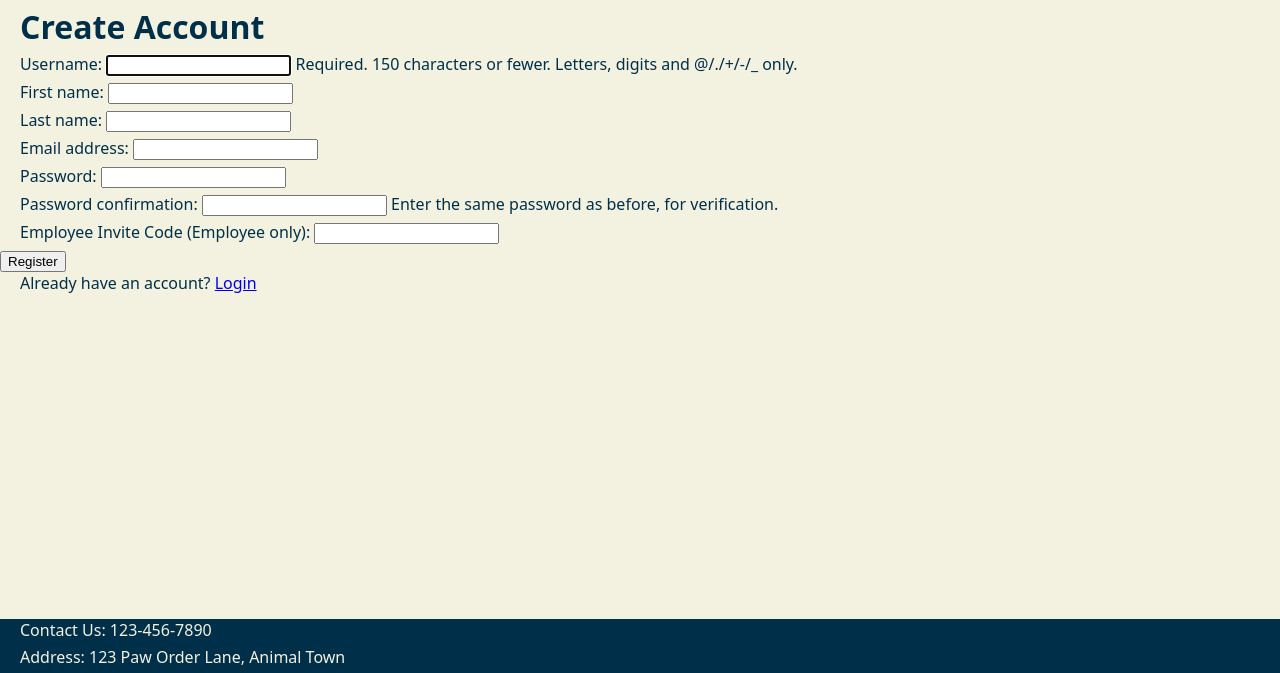
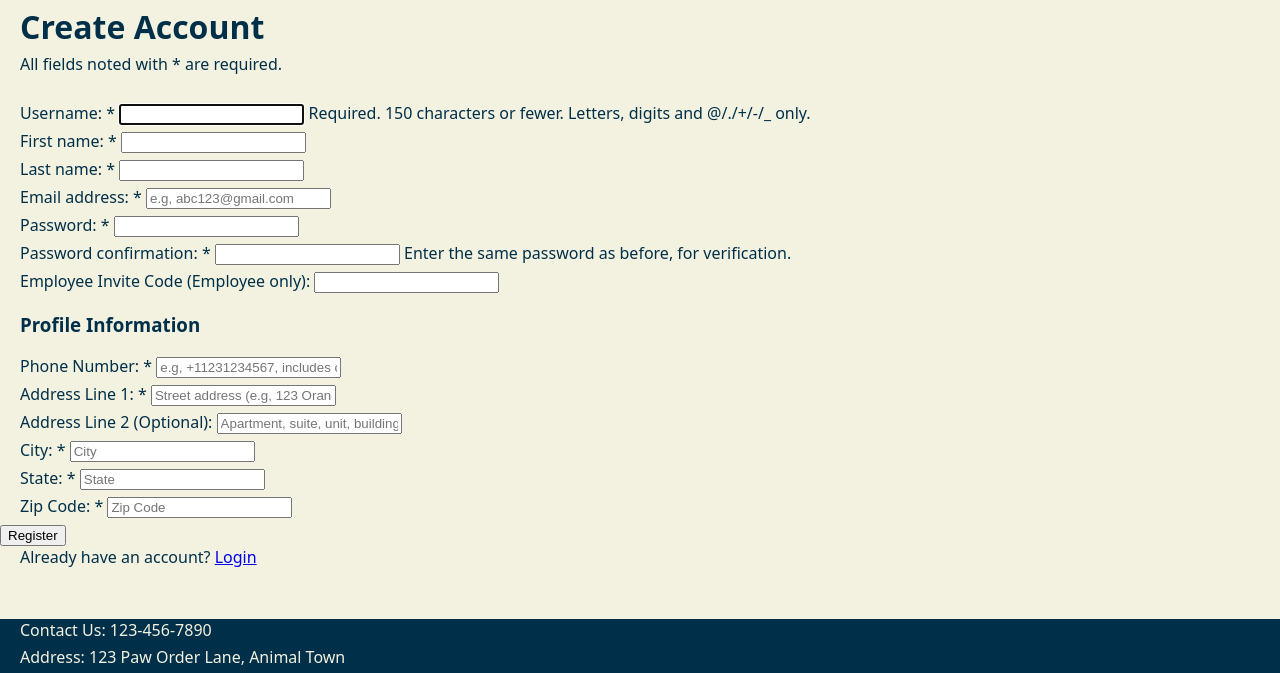
Before and after one commit to Tmonstah/animal-shelter-management-system, a Django app: page /register/ in a window 1280 px wide. Shown: the part 127-800 px from the top of the page. Run offline with Django 5.2, Linux system fonts and the light colour scheme.

Commit message:
Trying to fix required info when creating accounts

```diff
--- a/accounts/forms.py
+++ b/accounts/forms.py
@@ -1,5 +1,6 @@
 from django import forms
 from django.contrib.auth.forms import UserCreationForm
+from django.core.validators import RegexValidator
 from .models import EmployeeProfile, CustomerProfile, EmployeeInvite, User
 
 
@@ -28,6 +29,7 @@ class EmployeeProfileForm(forms.ModelForm): #Employee form to creat update Metad
         )
 
 class CustomerRegistrationForm(UserCreationForm):
+    required_css_class = "required"
     employee_invite_code = forms.CharField(
         max_length=20,
         required=False,
@@ -45,6 +47,11 @@ class CustomerRegistrationForm(UserCreationForm):
             "password2",
             "employee_invite_code",
         )
+        widgets = {
+            'email': forms.TextInput(
+                attrs={'placeholder': 'e.g, abc123@gmail.com'}
+            )
+        }
 
     def __init__(self, *args, **kwargs):
         super().__init__(*args, **kwargs)
@@ -85,3 +92,65 @@ class CustomerRegistrationForm(UserCreationForm):
             )
 
         return invite_code
+
+# This form allows user to fill out
+class ProfileRegistrationForm(forms.Form):
+    required_css_class = "required"
+    phone_number = forms.CharField(
+        max_length=20,
+        required=True,
+        validators= [
+            RegexValidator(
+                regex='^\+[1-9]\d{1,14}$',
+                message="Enter a phone number in the format +11231234567.",
+                code="invalid_registration",
+            ),
+        ],
+        widget=forms.TextInput(
+            attrs={'placeholder': 'e.g, +11231234567, includes country code'}
+        ),
+        label= "Phone Number",
+    )
+    address_line_1 = forms.CharField(
+        max_length=150,
+        required=True,
+        label="Address Line 1",
+        widget=forms.TextInput(
+            attrs={'placeholder': 'Street address (e.g, 123 Orange St)'}
+        ),
+    )
+    address_line_2 = forms.CharField(
+        max_length=150,
+        required=False,
+        label="Address Line 2 (Optional)",
+        widget=forms.TextInput(
+            attrs={'placeholder': 'Apartment, suite, unit, building, etc.'}
+        ),
+    )
+    city = forms.CharField(
+        max_length=100,
+        required=True,
+        label="City",
+        widget=forms.TextInput(
+            attrs={'placeholder': 'City'}
+        ),
+    )
+    state = forms.CharField(
+        max_length=100,
+        required=True,
+        label="State",
+        widget=forms.TextInput(
+            attrs={'placeholder': 'State'}
+        ),
+    )
+    postal_code = forms.CharField(
+        max_length=20,
+        required=True,
+        label="Zip Code",
+        widget=forms.TextInput(
+            attrs={'placeholder': 'Zip Code'}
+        ),
+    )
+
+    def __init__(self, *args, **kwargs):
+        super().__init__(*args, **kwargs)
--- a/accounts/models.py
+++ b/accounts/models.py
@@ -2,6 +2,7 @@ import secrets
 import string
 
 from django.contrib.auth.models import AbstractUser
+from django.core.validators import RegexValidator
 
 from django.db import models
 
@@ -23,7 +24,17 @@ class CustomerProfile(models.Model):
     )
 
     # Customer Meta data
-    phone_number = models.CharField(max_length=20, blank=True)
+    phone_number = models.CharField(
+        max_length=20,
+        blank=True,
+        validators= [
+            RegexValidator(
+                regex='^\+[1-9]\d{1,14}$',
+                message="Enter a phone number in the format +11231234567.",
+                code="invalid_registration"
+            ),
+        ],
+    )
     address_line_1 = models.CharField(max_length=150, blank=True)
     address_line_2 = models.CharField(max_length=150, blank=True)
     city = models.CharField(max_length=100, blank=True)
@@ -46,11 +57,27 @@ class EmployeeProfile(models.Model): # Front to Backend connection 1:1
     )
 
     # Employee MetaData
-    phone_number = models.CharField(max_length=20, blank=True)
+    phone_number = models.CharField(
+        max_length=20,
+        blank=True,
+        validators= [
+            RegexValidator(
+                regex='^\+[1-9]\d{1,14}$',
+                message="Enter a phone number in the format +11231234567.",
+                code="invalid_registration"
+            ),
+        ],
+    )
     employee_id = models.CharField(max_length=50, unique=True)
     job_title = models.CharField(max_length=100, blank=True)
     department = models.CharField(max_length=100, blank=True)
     hire_date = models.DateField(null=True, blank=True)
+    address_line_1 = models.CharField(max_length=150, blank=True)
+    address_line_2 = models.CharField(max_length=150, blank=True)
+    city = models.CharField(max_length=100, blank=True)
+    state = models.CharField(max_length=100, blank=True)
+    postal_code = models.CharField(max_length=20, blank=True)
+
 
 
     # TimeStamps
--- a/accounts/templates/accounts/register_customer.html
+++ b/accounts/templates/accounts/register_customer.html
@@ -4,11 +4,15 @@
 
 <!-- Registration page -->
 <h1>Create Account</h1>
+<p>All fields noted with * are required.</p>
+<br>
 
 <form method="post">
     {% csrf_token %}
 
     {{ registration_form.as_p }}
+    <h3>Profile Information</h3>
+    {{ profile_registration_form.as_p }}
 
     <button type="submit">Register</button>
 </form>
@@ -17,5 +21,13 @@
     Already have an account?
     <a href="{% url 'login' %}">Login</a>
 </p>
+<br>
+{% if messages %}
+    <ul class="messages">
+        {% for message in messages %}
+        <li{% if message.tags %} class="{{ message.tags }}"{% endif %}>{{ message }}</li>
+        {% endfor %}
+    </ul>
+{% endif %}
 
 {% endblock %}
--- a/accounts/views.py
+++ b/accounts/views.py
@@ -4,17 +4,22 @@ from django.contrib.auth.decorators import login_required
 from django.http import HttpResponseForbidden
 from django.contrib.auth import logout
 from django.contrib import messages
-from .forms import EmployeeProfileForm, CustomerProfileForm, CustomerRegistrationForm
+from .forms import EmployeeProfileForm, CustomerProfileForm, CustomerRegistrationForm, ProfileRegistrationForm
 from .models import EmployeeAccessRequest, EmployeeProfile, EmployeeInvite, CustomerProfile
 
 
 def register_customer(request):
     if request.method == "POST":
         registration_form = CustomerRegistrationForm(request.POST)
+        profile_registration_form = ProfileRegistrationForm(request.POST)
 
-        if registration_form.is_valid():
+        if registration_form.is_valid() and profile_registration_form.is_valid():
             user = registration_form.save()# Create the user account after all registration fields are validated.
-            CustomerProfile.objects.create(user=user) # Create profile for every registered customer and collect metadata
+            # Create profile for every registered customer and collect metadata
+            profile = profile_registration_form.save(commit=False)
+            profile.user = user
+            profile.save()
+
             invite_code = registration_form.cleaned_data.get(   # Check whether the registrant supplied an employee invite code.
                 "employee_invite_code"
             )
@@ -39,12 +44,13 @@ def register_customer(request):
 
     else:
         registration_form = CustomerRegistrationForm()
+        profile_registration_form = ProfileRegistrationForm()
 
     return render(
 
         request,
         "accounts/register_customer.html",
-        {"registration_form": registration_form},
+        {"registration_form": registration_form, "profile_registration_form": profile_registration_form},
     )
 
 
--- a/static/css/style.css
+++ b/static/css/style.css
@@ -345,3 +345,15 @@ a
 .buttons:hover {
     box-shadow: 0 5px 10px 0 var(--accent)
 }
+
+
+/* To indicate required fields */
+.required label::after {
+    content: " *";
+    color: var(--text1);
+}
+
+/* Style form errors*/
+.errorlist {
+    color: red;
+}
```
Also changed, not shown: accounts/migrations/0005_alter_customerprofile_phone_number_and_more.py (added), accounts/migrations/0006_alter_customerprofile_phone_number_and_more.py (added).
